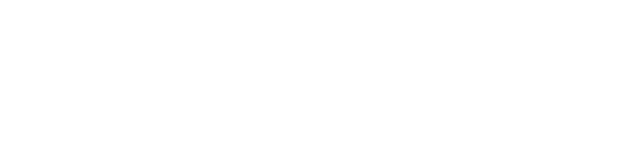
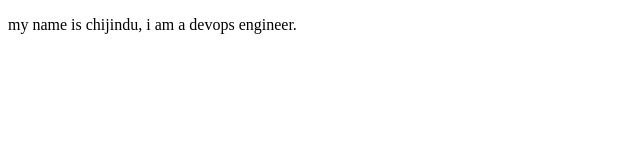
Before and after one commit to obikiel/git-devops, a plain HTML site: page index.html in a window 1280 px wide. Shown: the whole page, without its empty margins (0-640 px from the left). Drawn offline with Linux system fonts and the light colour scheme.

Commit message:
a message

```diff
--- a/index.html
+++ b/index.html
@@ -7,6 +7,8 @@
     <title>Document</title>
 </head>
 <body>
-
+    <p>
+        my name is chijindu, i am a devops engineer.
+    </p>
 </body>
 </html>
```
